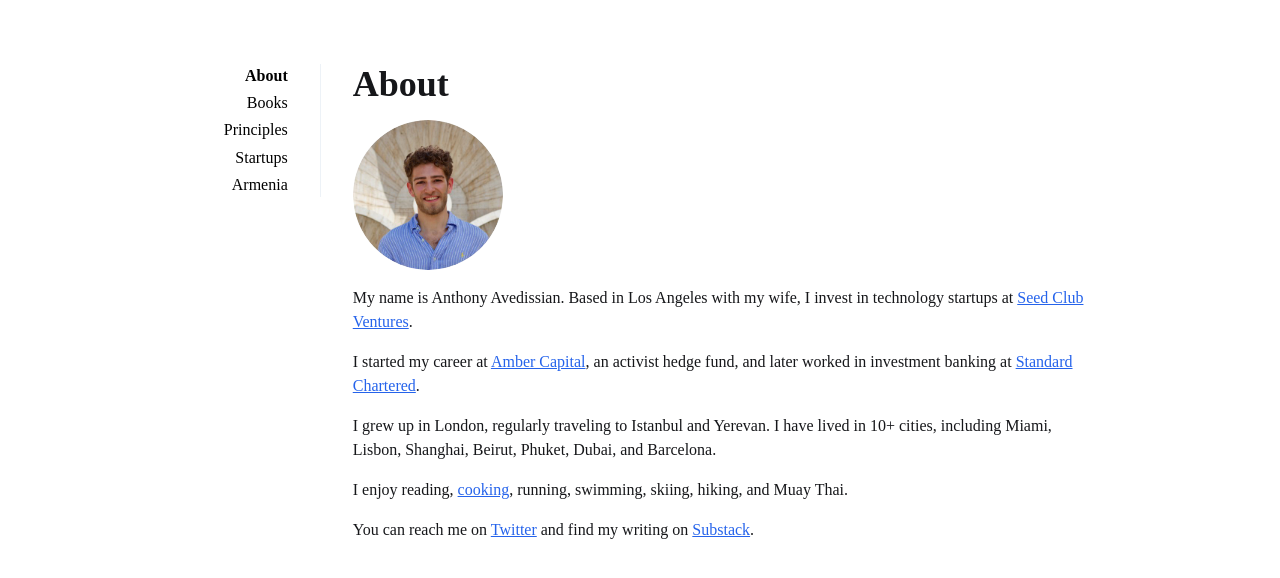
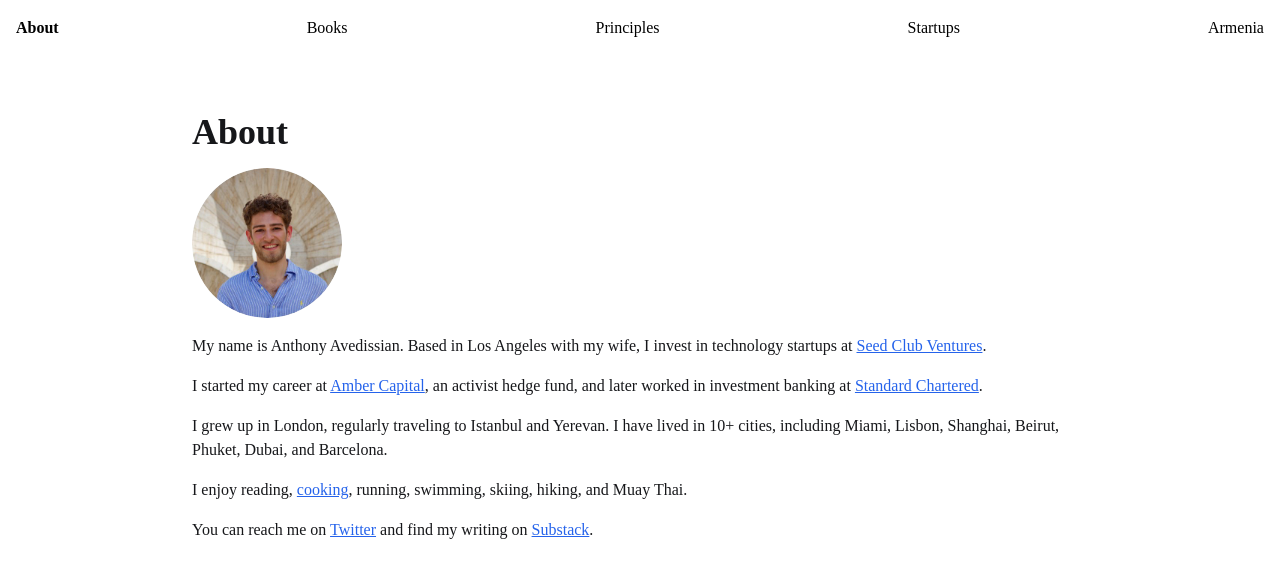
Before and after one commit to aavedissian/avedissian, a Next.js app: page / in a window 1280 px wide. Shown: the top 578 px of the page. Built offline with nearby package versions, Linux system fonts and the light colour scheme.

Commit message:
globalcss

```diff
--- a/styles/globals.css
+++ b/styles/globals.css
@@ -7,6 +7,7 @@ body {
   line-height: 1.5;
   font-size: 1rem;
   color: #16171a;
+  padding-top: 3rem; /* or whatever the height of your header is */
 }
 
 main {
@@ -22,20 +23,24 @@ header, section {
 }
 
 header {
-  flex-basis: 10rem;
-  flex-grow: 1;
-  position: relative;
+  width: 100%;
+  position: fixed;
+  top: 0;
+  left: 0;
+  z-index: 1000; /* ensure it stays above other elements */
 }
 
 header ul {
-  border-right: 1px solid #edf2f7;
-  list-style: none;
+  display: flex;
+  flex-direction: row;
+  border-right: none; /* you might not need this anymore */
+  justify-content: space-between; /* spread items out evenly */
 }
 
 header li {
-  margin-bottom: 0.2rem;
-  text-align: right;
-  margin-right: 2rem;
+  margin-bottom: 0; /* adjust as needed */
+  text-align: left; /* or center, based on your preference */
+  margin-right: 0; /* adjust as needed */
 }
 
 a {
```
